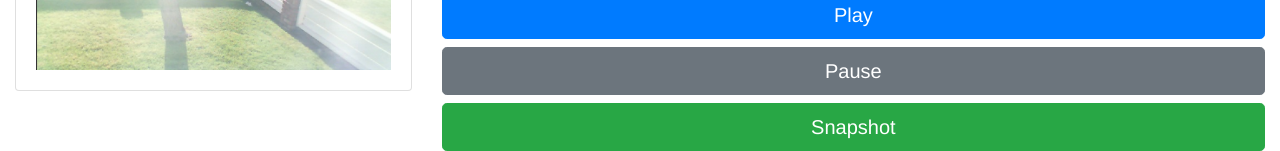
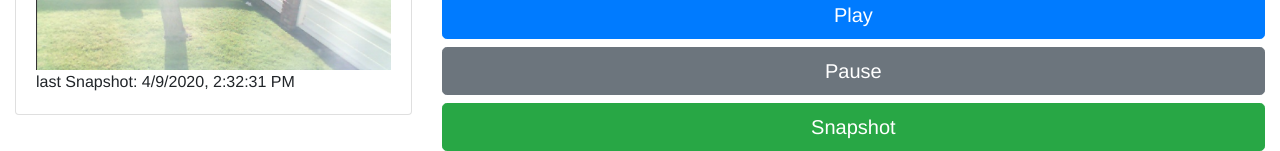
Before and after one commit to redeyelab/gui, a Vue app: page / in a window 1280 px wide. Shown: the part 776-927 px from the top of the page. Built offline with nearby package versions, Linux system fonts and the light colour scheme.

Commit message:
thumbnail timestamp and status text are correct

```diff
--- a/src/components/VideoPlayer.vue
+++ b/src/components/VideoPlayer.vue
@@ -3,8 +3,10 @@
         <div class="container-fluid mt-5">
 
             <div class="row">
-                <!-- sidebar -->
+                <!-- ====================== ------ Sidebar ------ ========================= -->
                 <div class="col-md-4">
+
+                    <!-- ====================  Status  ======================== -->
                     <div class="card mb-4">
                         <div class="card-body">
                             <div class="card-text">
@@ -13,6 +15,7 @@
                         </div>
                     </div>
 
+                    <!-- ==================== A/I List ======================== -->
                     <div class="card mb-4">
                     <div class="card-body">
                     <h5 class="card-title">Pipelines</h5>
@@ -32,6 +35,7 @@
                         <div class="card-body">
                             <h5 class="card-title">Thumbnail</h5>
                             <img width="100%" class="card-image-top" src="../assets/redeye-thumbnail.png" />
+                            <p class="card-text">last Snapshot: {{ lastSnapshot }}</p>
                         </div>
                     </div>
 
@@ -58,6 +62,7 @@
          return {
              playerStatus: "Playing",
              activePipeline: "Face Detect",
+             lastSnapshot: new Date().toLocaleString(),
              pipelines: [
                  { name: 'Raw' },
                  { name: 'Face Detect' },
@@ -77,6 +82,7 @@
                  l: 1,
                  v: "play"
              }
+             this.playerStatus = "Playing"
              // ws.send(JSON.stringify(sendmsg));
              //store.commit('play')
              console.log(sendmsg)
@@ -89,6 +95,7 @@
              }
              // ws.send(JSON.stringify(sendmsg));
              //store.commit('pause')
+             this.playerStatus = "Paused"
              console.log(sendmsg);
          },
          snap() {
@@ -100,7 +107,7 @@
              // ws.send(JSON.stringify(sendmsg));
              //store.commit('pause')
              console.log(sendmsg);
-
+             this.lastSnapshot = new Date().toLocaleString()
          }
      }
  }
```
Lines whose indentation alone changed are shown as unchanged.
